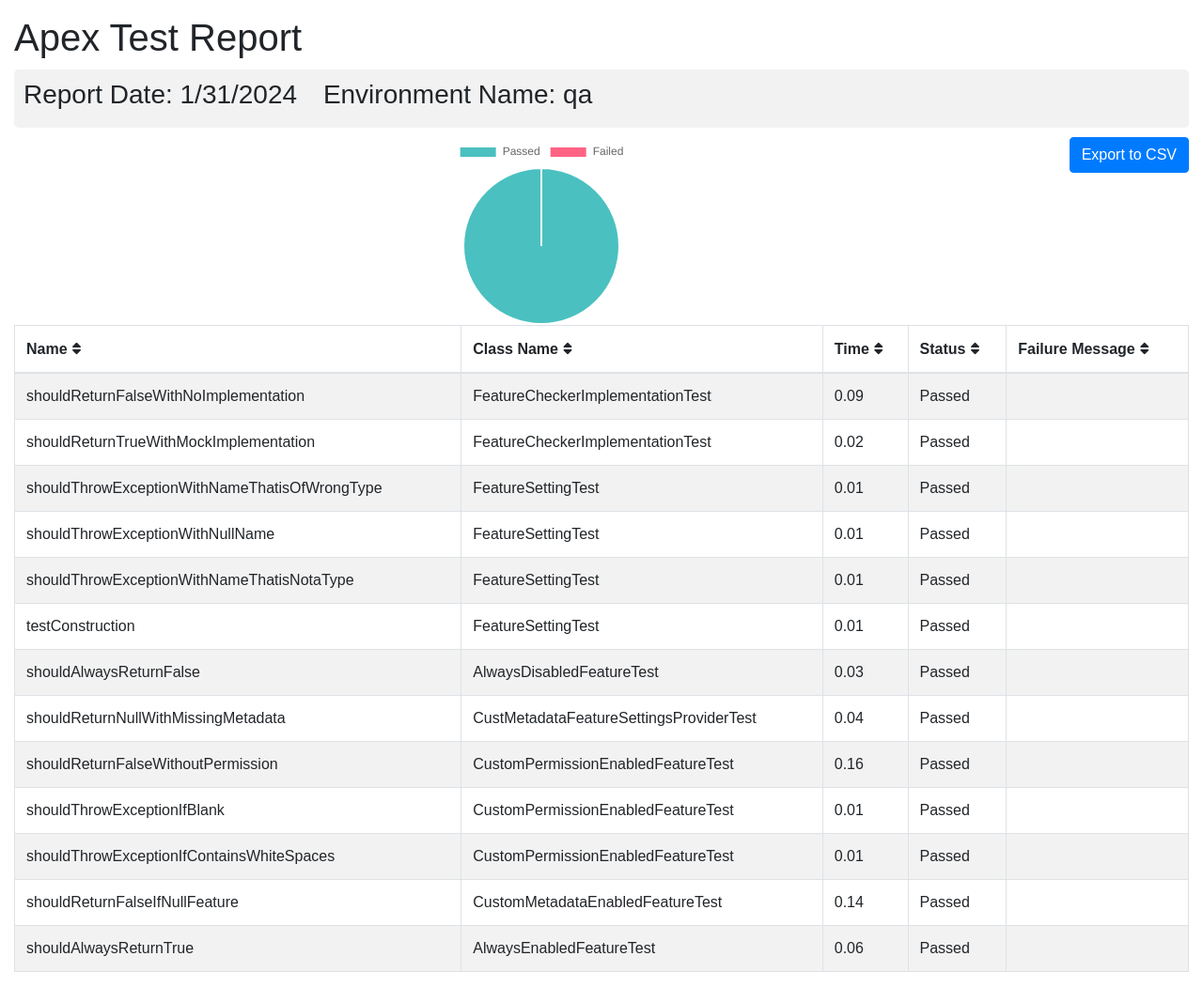
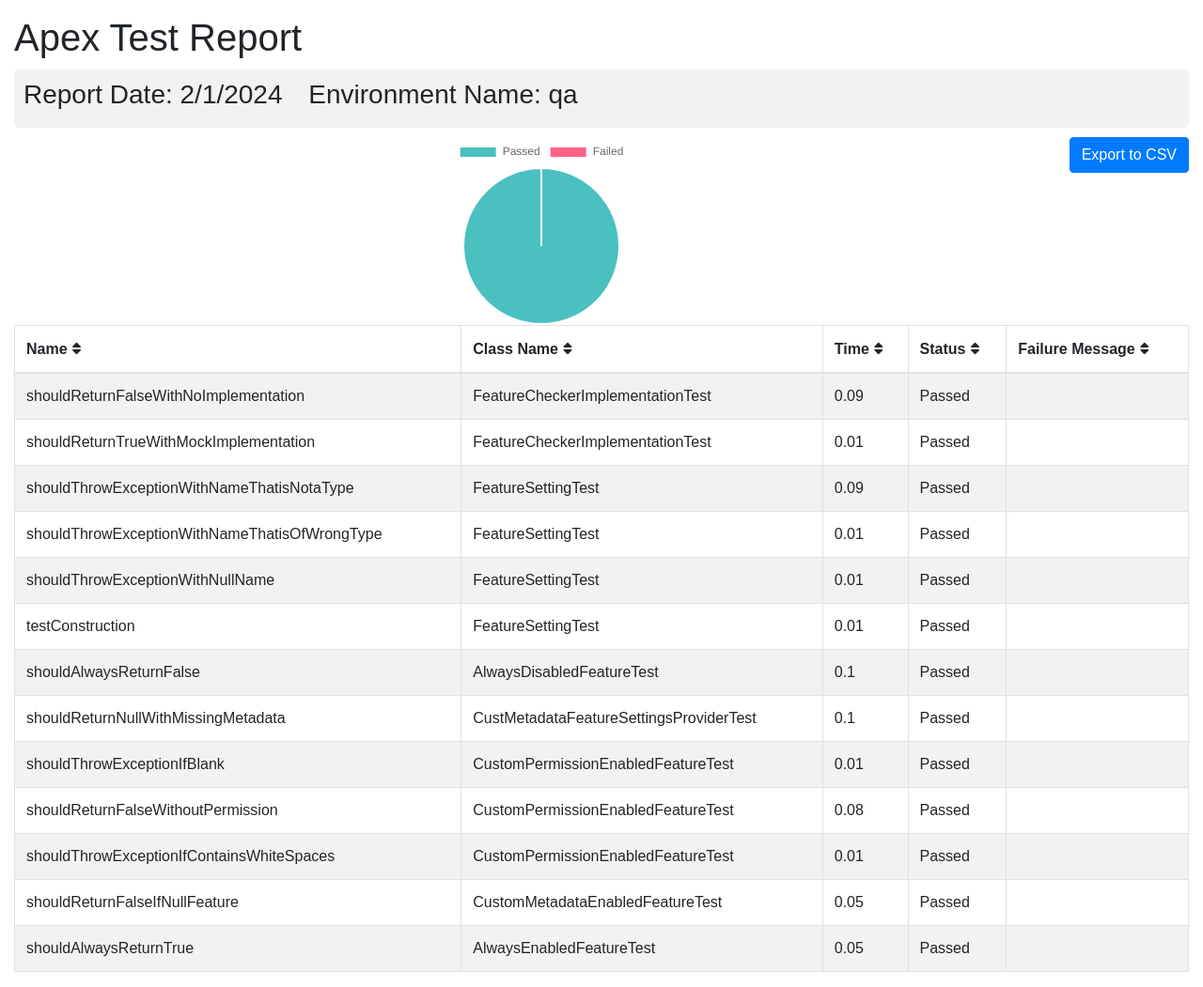
Before and after one commit to flxbl-io/sfops-dashboard, a Jekyll site: the page apextestResults/qa.html, which Jekyll copies as it is, in a window 1280 px wide. Shown: the whole page at 94% size. Built offline with Jekyll 4.4.1, drawn with Linux system fonts in a browser that asks for light colours.

Commit message:
Updated apex test results

```diff
--- a/apextestResults/qa.html
+++ b/apextestResults/qa.html
@@ -102,7 +102,7 @@
       <div class="container-fluid">
         <h1 class="mt-3">Apex Test Report</h1>
         <div class="info-card">
-        <h3>Report Date: 1/31/2024 <span style="margin-left: 20px;">Environment Name: qa</span></h3>
+        <h3>Report Date: 2/1/2024 <span style="margin-left: 20px;">Environment Name: qa</span></h3>
         </div>
         <button onclick="exportTableToCSV('testReport.csv')" class="btn btn-primary float-right">Export to CSV</button>
         <div id="chart-container">
@@ -130,7 +130,14 @@
         <tr>
           <td>shouldReturnTrueWithMockImplementation</td>
           <td>FeatureCheckerImplementationTest</td>
-          <td>0.02</td>
+          <td>0.01</td>
+          <td>Passed</td>
+          <td></td>
+        </tr>
+        <tr>
+          <td>shouldThrowExceptionWithNameThatisNotaType</td>
+          <td>FeatureSettingTest</td>
+          <td>0.09</td>
           <td>Passed</td>
           <td></td>
         </tr>
@@ -149,13 +156,6 @@
           <td></td>
         </tr>
         <tr>
-          <td>shouldThrowExceptionWithNameThatisNotaType</td>
-          <td>FeatureSettingTest</td>
-          <td>0.01</td>
-          <td>Passed</td>
-          <td></td>
-        </tr>
-        <tr>
           <td>testConstruction</td>
           <td>FeatureSettingTest</td>
           <td>0.01</td>
@@ -165,21 +165,14 @@
         <tr>
           <td>shouldAlwaysReturnFalse</td>
           <td>AlwaysDisabledFeatureTest</td>
-          <td>0.03</td>
+          <td>0.1</td>
           <td>Passed</td>
           <td></td>
         </tr>
         <tr>
           <td>shouldReturnNullWithMissingMetadata</td>
           <td>CustMetadataFeatureSettingsProviderTest</td>
-          <td>0.04</td>
-          <td>Passed</td>
-          <td></td>
-        </tr>
-        <tr>
-          <td>shouldReturnFalseWithoutPermission</td>
-          <td>CustomPermissionEnabledFeatureTest</td>
-          <td>0.16</td>
+          <td>0.1</td>
           <td>Passed</td>
           <td></td>
         </tr>
@@ -187,6 +180,13 @@
           <td>shouldThrowExceptionIfBlank</td>
           <td>CustomPermissionEnabledFeatureTest</td>
           <td>0.01</td>
+          <td>Passed</td>
+          <td></td>
+        </tr>
+        <tr>
+          <td>shouldReturnFalseWithoutPermission</td>
+          <td>CustomPermissionEnabledFeatureTest</td>
+          <td>0.08</td>
           <td>Passed</td>
           <td></td>
         </tr>
@@ -200,14 +200,14 @@
         <tr>
           <td>shouldReturnFalseIfNullFeature</td>
           <td>CustomMetadataEnabledFeatureTest</td>
-          <td>0.14</td>
+          <td>0.05</td>
           <td>Passed</td>
           <td></td>
         </tr>
         <tr>
           <td>shouldAlwaysReturnTrue</td>
           <td>AlwaysEnabledFeatureTest</td>
-          <td>0.06</td>
+          <td>0.05</td>
           <td>Passed</td>
           <td></td>
         </tr>
```
